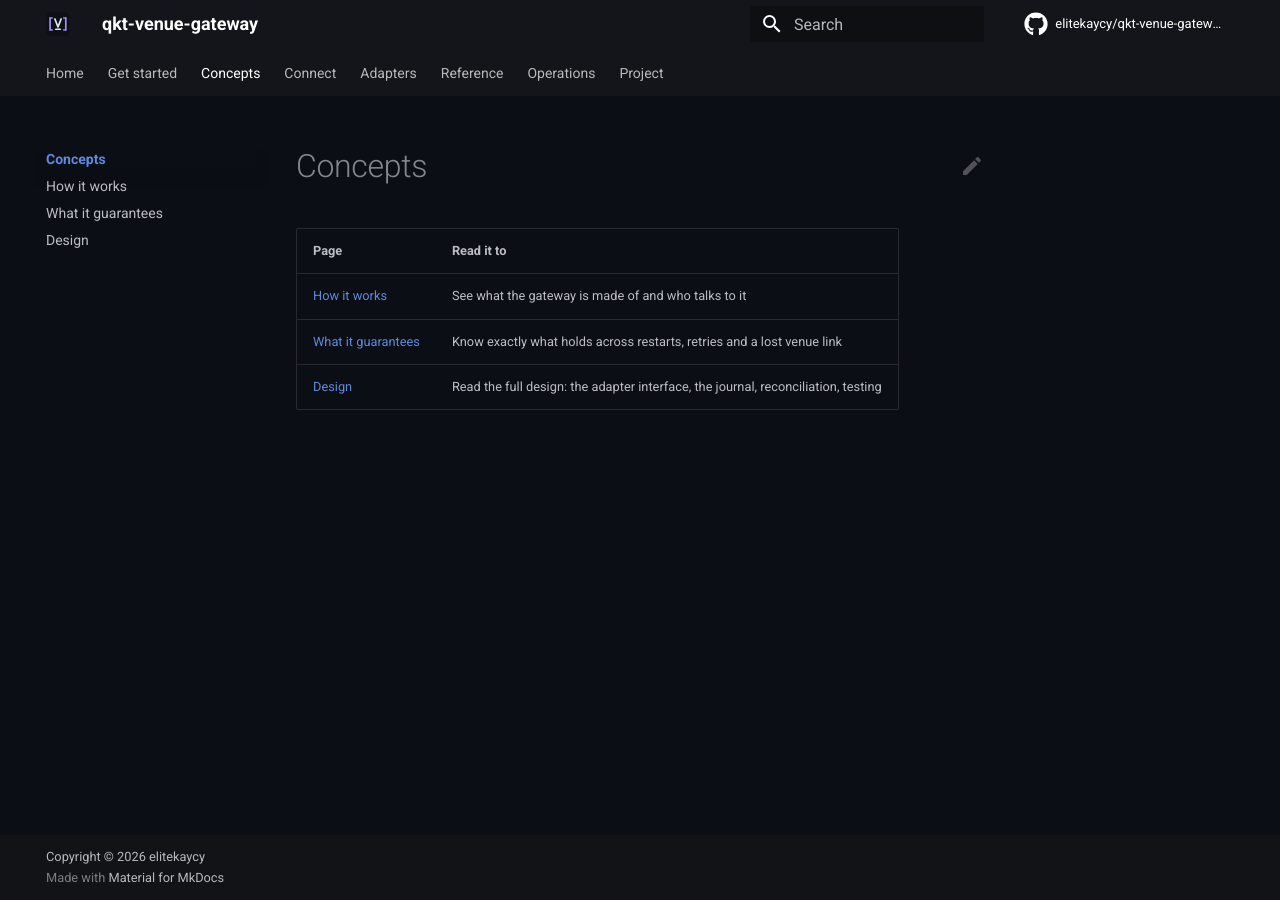
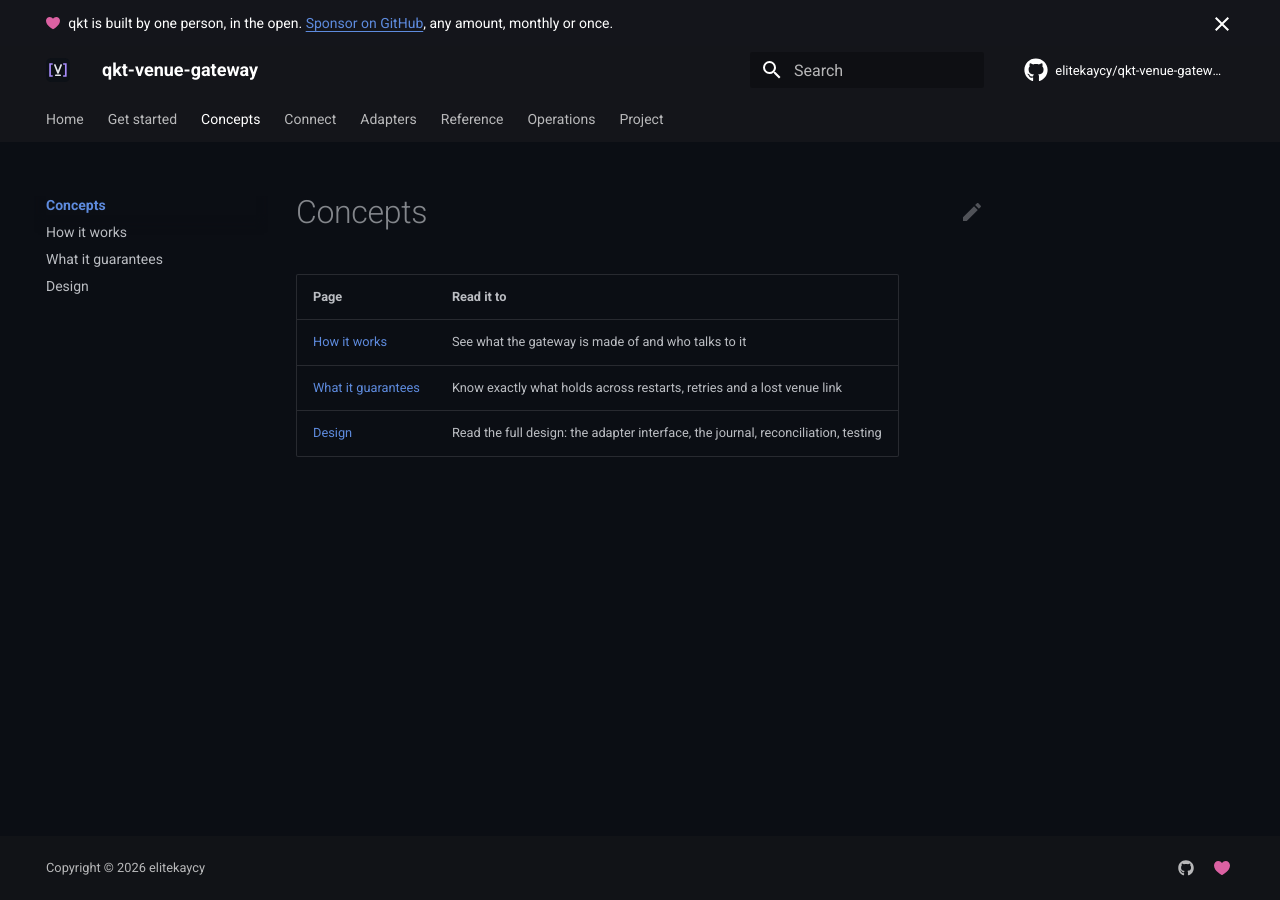
Before and after one commit to elitekaycy/qkt-venue-gateway, an MkDocs documentation site: the page built from docs/concepts/index.md, in a window 1280 px wide. Built offline with MkDocs 1.6.1 and Material for MkDocs 9.7.7, drawn with Linux system fonts in a browser that asks for light colours; comment, search, counter and statistics services are not loaded.

Commit message:
docs: add a sponsor bar and footer link

```diff
--- a/docs/assets/extra.css
+++ b/docs/assets/extra.css
@@ -219,3 +219,11 @@
   max-width: 100%;
   margin: 0 0 1.25rem;
 }
+
+/* Sponsor announcement bar and footer heart: GitHub Sponsors pink, readable on both palettes. */
+:root { --qkt-heart: #bf3989; }
+[data-md-color-scheme="slate"] { --qkt-heart: #db61a2; }
+.qkt-sponsor__heart { margin-right: 0.35em; }
+.qkt-sponsor__heart svg { width: 1em; height: 1em; fill: var(--qkt-heart); vertical-align: -0.125em; }
+.qkt-sponsor a { text-decoration: underline; text-underline-offset: 0.2em; }
+.md-social__link[title="Sponsor qkt"] svg { fill: var(--qkt-heart); }
--- a/mkdocs.yml
+++ b/mkdocs.yml
@@ -15,6 +15,7 @@ exclude_docs: |
 
 theme:
   name: material
+  custom_dir: overrides
   logo: assets/logo-icon.svg
   icon:
     repo: fontawesome/brands/github
@@ -25,6 +26,7 @@ theme:
       primary: black
       accent: deep purple
   features:
+    - announce.dismiss
     - navigation.tabs
     - navigation.sections
     - navigation.indexes
@@ -109,3 +111,12 @@ nav:
       - Contributing: project/contributing.md
       - Security policy: project/security.md
       - Code of conduct: project/code-of-conduct.md
+
+extra:
+  social:
+    - icon: fontawesome/brands/github
+      link: https://github.com/elitekaycy/qkt-venue-gateway
+    - icon: octicons/heart-fill-16
+      link: https://github.com/sponsors/elitekaycy
+      name: Sponsor qkt
+  generator: false
--- /dev/null
+++ b/overrides/main.html
@@ -0,0 +1,10 @@
+{% extends "base.html" %}
+
+{#- Sponsor line: one dismissible bar (theme feature announce.dismiss remembers the close). -#}
+{% block announce %}
+  <span class="qkt-sponsor">
+    <span class="qkt-sponsor__heart">{% include ".icons/octicons/heart-fill-16.svg" %}</span>
+    qkt is built by one person, in the open.
+    <a href="https://github.com/sponsors/elitekaycy">Sponsor on GitHub</a>, any amount, monthly or once.
+  </span>
+{% endblock %}
```
